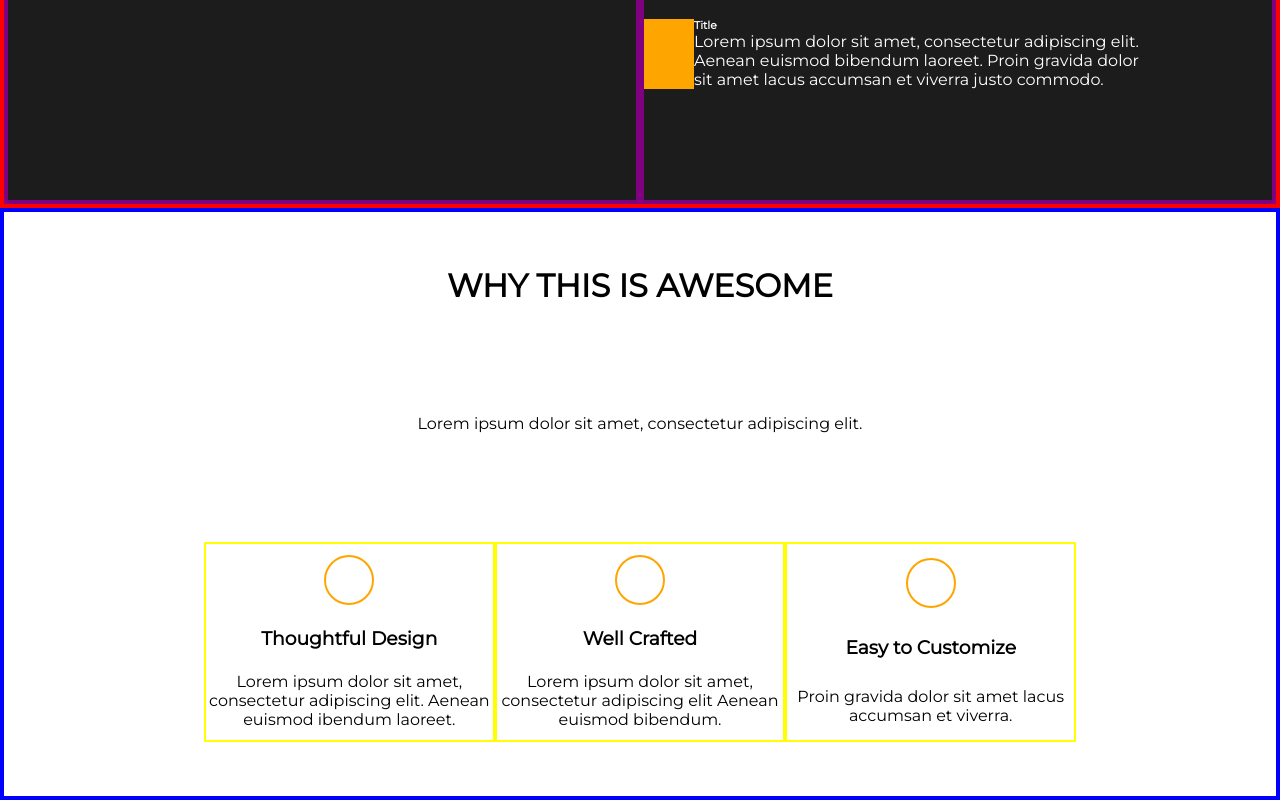
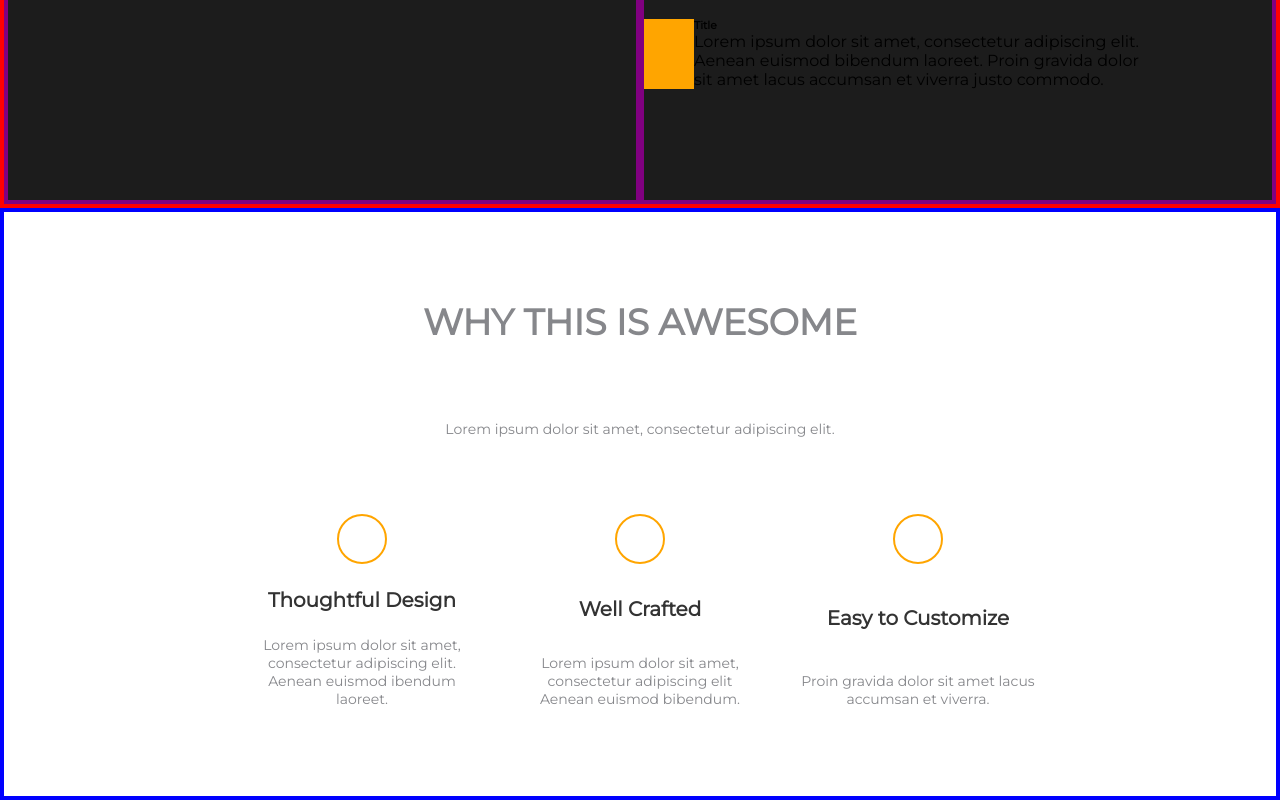
Before and after one commit to VRusinas/1-Final, a website: page index.html in a window 1280 px wide. Shown: the part 1797-2597 px from the top of the page. Drawn offline with Linux system fonts and the light colour scheme.

Commit message:
form fix + pannel upadte

```diff
--- a/index.html
+++ b/index.html
@@ -144,23 +144,23 @@
 </div>
 
 <div class="process-panel">
-<h1 id="black">WHY THIS IS AWESOME</h1>
-<p id="black">Lorem ipsum dolor sit amet, consectetur adipiscing elit.</p>
+<h1 class="font-size-36-h1">WHY THIS IS AWESOME</h1>
+<p class="font-size-14">Lorem ipsum dolor sit amet, consectetur adipiscing elit.</p>
 <div class="div-container1">
   <div class="div-container2">
     <div class="picture"></div>
-    <h3>Thoughtful Design</h3>
-    <p id="black">Lorem ipsum dolor sit amet, consectetur adipiscing elit. Aenean euismod ibendum laoreet.</p>
+    <h3 class="font-size-20" id="black">Thoughtful Design</h3>
+    <p>Lorem ipsum dolor sit amet, consectetur adipiscing elit. Aenean euismod ibendum laoreet.</p>
   </div>
   <div class="div-container2">
     <div class="picture"></div>
-    <h3>Well Crafted</h3>
-    <p id="black">Lorem ipsum dolor sit amet, consectetur adipiscing elit Aenean euismod bibendum.</p>
+    <h3 class="font-size-20"  id="black">Well Crafted</h3>
+    <p>Lorem ipsum dolor sit amet, consectetur adipiscing elit Aenean euismod bibendum.</p>
   </div>
   <div class="div-container2">
     <div class="picture"></div>
-    <h3>Easy to Customize</h3>
-    <p id="black">Proin gravida dolor sit amet lacus accumsan et viverra.</p>
+    <h3 class="font-size-20" id="black">Easy to Customize</h3>
+    <p>Proin gravida dolor sit amet lacus accumsan et viverra.</p>
   </div>
 </div>
 </div>
--- a/scss/nav.scss
+++ b/scss/nav.scss
@@ -112,4 +112,9 @@ ul li a:hover {
     flex-direction: column;
     width: 100%;
   }
+  .process-panel{
+  .div-container1{
+    flex-direction: column;
+  }
 }
+}
--- a/scss/process-panel.scss
+++ b/scss/process-panel.scss
@@ -1,4 +1,6 @@
 .process-panel{
+  color: #86878B;
+  padding: 50px 0;
   display: flex;
   justify-content: space-around;
   align-items: center;
@@ -9,24 +11,39 @@
   background: #FFFFFF;
   .div-container1{
     width: 100%;
+    justify-content: center;
     display: flex;
-    justify-content:space-around;
-    padding: 0 200px;
+    align-items: center;
+
     .div-container2{
+      margin: 0 20px;
+      font-size: 14px;
       text-align: center;
       display: flex;
       flex-direction: column;
-      justify-content: space-around;
+      justify-content: space-between;
       align-items: center;
-      border: 2px solid yellow;
-      width: 300px;
-      height: 200px;
+      // border: 2px solid yellow;
+      width: 238px;
+        height: 194px;
+        .picture{
+          height: 50px;
+          width: 50px;
+          border-radius: 50%;
+          border: 2px solid orange;
+        }
     }
   }
 }
-.picture{
-  height: 50px;
-  width: 50px;
-  border-radius: 50%;
-  border: 2px solid orange;
+@media (max-width: 900px){
+  .process-panel{
+    height: 1000px;
+  .div-container1{
+
+    flex-direction: column;
+    .div-container2{
+        padding-bottom: 20px;
+    }
+  }
 }
+}
--- a/scss/radio-button.scss
+++ b/scss/radio-button.scss
@@ -2,14 +2,14 @@
   display: flex;
   flex-direction: row;
   align-items: center;
-  justify-content: space-between;
-  padding-right: 100px;
+
   .custom-radio {
+
     font-size: 11px;
     font-weight: bold;
     display: flex;
     align-items: center;
-    width: 100px;
+
   }
   .radio {
     display: inline-block;
--- a/scss/style.scss
+++ b/scss/style.scss
@@ -23,14 +23,18 @@ input{
 ::placeholder{
   color:#D8D8D8;
 }
-h1,h2,h6, p{
-  color:white;
+
+.font-size-14{
+  font-size: 14px;
 }
 .font-size-16{
   font-size: 16px;
 }
 .font-size-18{
   font-size: 18px;
+}
+.font-size-20{
+  font-size: 20px;
 }
 .font-size-36-h1{
   font-size: 36px;
@@ -43,13 +47,16 @@ h1,h2,h6, p{
   opacity: 1;
 }
 #black{
-  color:black;
+color: #333333;;
 }
 #orange{
   color:#ea7309;
 }
 #bold{
   font-weight:bold;
+}
+#color-86878B{
+color: #86878B;
 }
 .translate{
 transform: translateX(-63px)  translateY(1.5px) ;
--- a/scss/trial.scss
+++ b/scss/trial.scss
@@ -37,7 +37,6 @@
   height: 639px;
   border: 4px solid green;
   .free-trial{
-
     display: flex;
     justify-content: space-between;
     align-items: center;
```
Also changed, not shown: app/css/style.css.
